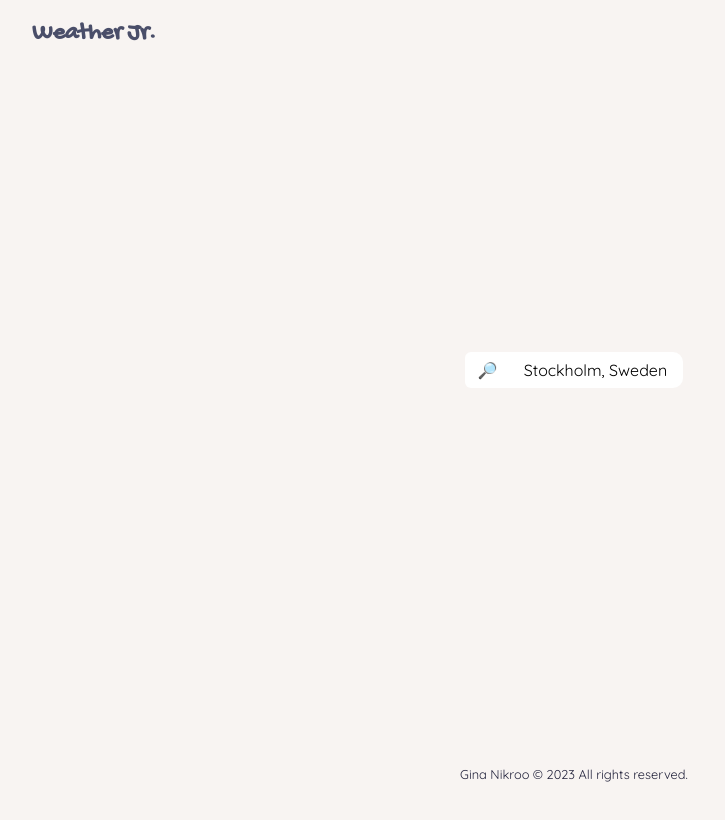
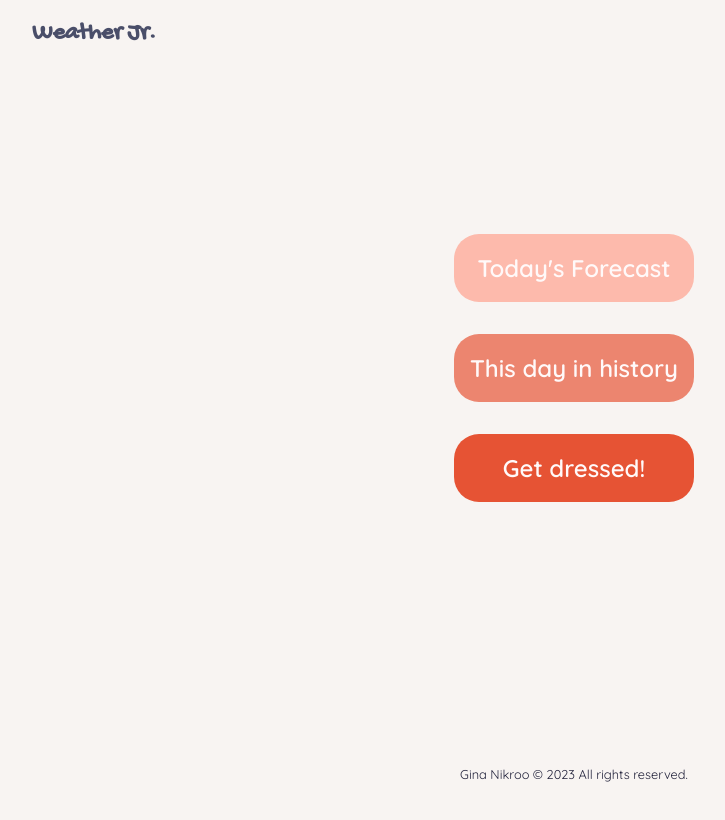
Before and after one commit to GNikroo/weather-junior, a React (Create React App) app: page / in a window 1280 px wide. Shown: the top 820 px of the page, without its empty margins (66-791 px from the left). Built offline with nearby package versions, Linux system fonts and the light colour scheme; no server answers.

Commit message:
Add a landing page with rerouting and update app.js and components to reflect changes.

```diff
--- a/src/App.js
+++ b/src/App.js
@@ -7,6 +7,8 @@ import HistoricalWeather from "./components/pages/HistoricalWeather";
 import NavBar from "./components/NavBar";
 import Footer from "./components/Footer";
 import NotFound from "./components/NotFound";
+import LandingPage from "./components/pages/LandingPage";
+import GetDressed from "./components/pages/GetDressed";
 
 function App() {
   return (
@@ -16,8 +18,10 @@ function App() {
         <div className={styles.Content}>
           <Routes>
             <Route path="*" element={<NotFound />} />
-            <Route path="/" element={<CurrentWeather />} />
+            <Route path="/" element={<LandingPage />} />
+            <Route path="/today" element={<CurrentWeather />} />
             <Route path="/historical" element={<HistoricalWeather />} />
+            <Route path="/getdressed" element={<GetDressed />} />
             <Route path="/about" element={<About />} />
             <Route path="/contact" element={<Contact />} />
           </Routes>
--- a/src/components/NavBar.js
+++ b/src/components/NavBar.js
@@ -8,7 +8,7 @@ const NavBar = () => {
   return (
     <Container>
       <Navbar className={styles.Section}>
-        <Link to="/today" className={`${styles.Brand} text-decoration-none`}>
+        <Link to="/" className={`${styles.Brand} text-decoration-none`}>
           Weather Jr.
         </Link>
         <Navbar.Toggle aria-controls="basic-navbar-nav" />
--- /dev/null
+++ b/src/components/pages/GetDressed.js
@@ -0,0 +1,7 @@
+import React from "react";
+
+const GetDressed = () => {
+  return <div>GetDressed</div>;
+};
+
+export default GetDressed;
--- /dev/null
+++ b/src/components/pages/LandingPage.js
@@ -0,0 +1,45 @@
+import React from "react";
+import { Container, Row } from "react-bootstrap";
+import { useNavigate } from "react-router-dom";
+import styles from "../../styles/LandingPage.module.css";
+import appStyles from "../../App.module.css";
+
+const LandingPage = () => {
+  const navigate = useNavigate();
+  const handleClick1 = () => navigate("/today");
+  const handleClick2 = () => navigate("/historical");
+  const handleClick3 = () => navigate("/getdressed");
+
+  return (
+    <Container className="d-flex">
+      <Row className={`${appStyles.Section}`}>
+        <div className="p-3">
+          <button
+            className={`${styles.Button1} border-0 p-3`}
+            onClick={handleClick1}
+          >
+            Today's Forecast
+          </button>
+        </div>
+        <div className="p-3">
+          <button
+            className={`${styles.Button2} border-0 p-3`}
+            onClick={handleClick2}
+          >
+            This day in history
+          </button>
+        </div>
+        <div className="p-3">
+          <button
+            className={`${styles.Button3} border-0 p-3`}
+            onClick={handleClick3}
+          >
+            Get dressed!
+          </button>
+        </div>
+      </Row>
+    </Container>
+  );
+};
+
+export default LandingPage;
--- /dev/null
+++ b/src/styles/LandingPage.module.css
@@ -0,0 +1,36 @@
+.Button1 {
+    background-color: #fdbaac;
+}
+
+.Button2 {
+    background-color: #ec856f;
+}
+
+.Button3 {
+    background-color: #e65334;
+}
+
+.Button1,
+.Button2,
+.Button3 {
+    color: #fff9f9;
+    transition: background-color 0.3s, transform 0.3s;
+    font-size: 1.5rem;
+    font-weight: 600;
+    border-radius: 25px;
+    width: 240px;
+}
+
+.Button1:hover,
+.Button2:hover,
+.Button3:hover {
+    background-color: #922d18;
+}
+
+.Button1:active,
+.Button2:active,
+.Button3:active {
+    background-color: #22223B;
+    box-shadow: 0 2px 4px rgba(0, 0, 0, 0.1);
+    transform: translateY(2px);
+}
```
